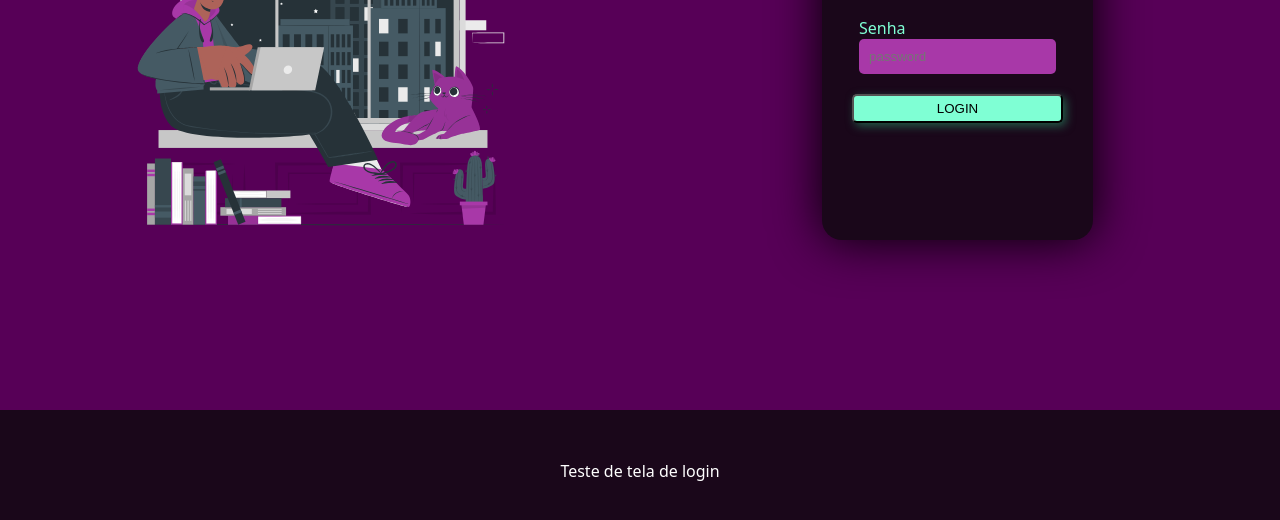
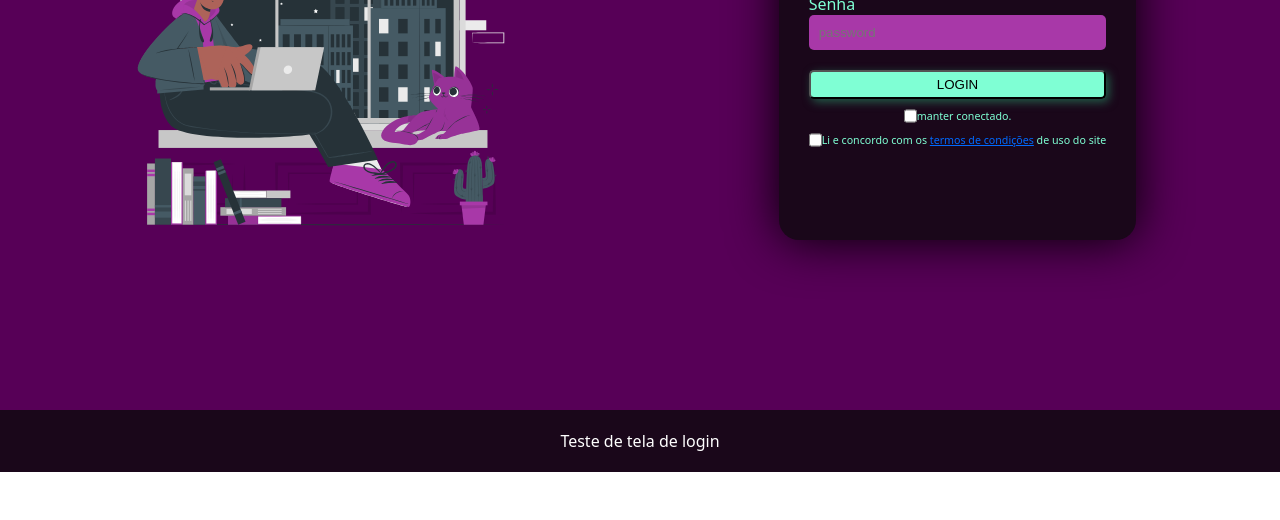
Before and after one commit to HelieltonS/tela-login, a plain HTML site: page index.html in a window 1280 px wide. Shown: the part 400-920 px from the top of the page. After the commit the page ends 872 px from the top, so only its background shows below. Drawn offline with Linux system fonts and the light colour scheme.

Commit message:
termos e botão de manter conectado

```diff
--- a/index.html
+++ b/index.html
@@ -27,6 +27,14 @@
                     <input type="password" placeholder="password">
                 </div>
                 <button>LOGIN</button>
+                <div class="card-conect">
+                    <input class="conect" type="checkbox" name="conect">
+                    <p>manter conectado.</p>
+                </div>
+                <div class="card-termos">
+                    <input class="termos" type="checkbox" name="termos">
+                    <p>Li e concordo com os <a href="#">termos de condições</a> de uso do site</p>
+                </div>
             </div>
         </div>
     </main>
--- a/media-query.css
+++ b/media-query.css
@@ -7,6 +7,7 @@
 
     main {
         flex-direction: column;
+        padding-bottom: 45px;
     }
 
     .left-login > h1 {
--- a/style.css
+++ b/style.css
@@ -78,6 +78,7 @@ main {
 }
 
 .text-card {
+    width: 100%;
     display: flex;
     align-items: left;
     justify-content: center;
@@ -94,7 +95,9 @@ input {
     outline: none;
     border-radius: 5px;
     box-sizing: border-box;
+    transition: 0.3;
 }
+
 
 button {
     box-shadow: 3px 3px 10px rgb(35, 93, 73);
@@ -114,12 +117,39 @@ button:hover {
     background-color: rgb(55, 108, 90);
 }
 
+.card-conect {
+    margin-top: 10px;
+    display: flex;
+    font-size: 8pt;
+}
+
+.card-termos {
+    margin-top: 10px;
+    width: 100%;
+    font-size: 8pt;
+    display: flex;
+    justify-content: space-between;
+}
+
+.conect {
+    cursor: pointer;
+}
+
+.termos {
+    cursor: pointer;
+}
+
+a {
+    color: rgb(0, 106, 255);
+}
+
 footer {
+    margin-top: 5px;
     display: flex;
     align-items: center;
     justify-content: center;
     margin: 0;
-    padding: 50px;
+    padding: 20px;
     background-color: var(--cor4);
     color: white;
     font-family: system-ui, -apple-system, BlinkMacSystemFont, 'Segoe UI', Roboto, Oxygen, Ubuntu, Cantarell, 'Open Sans', 'Helvetica Neue', sans-serif;
```
